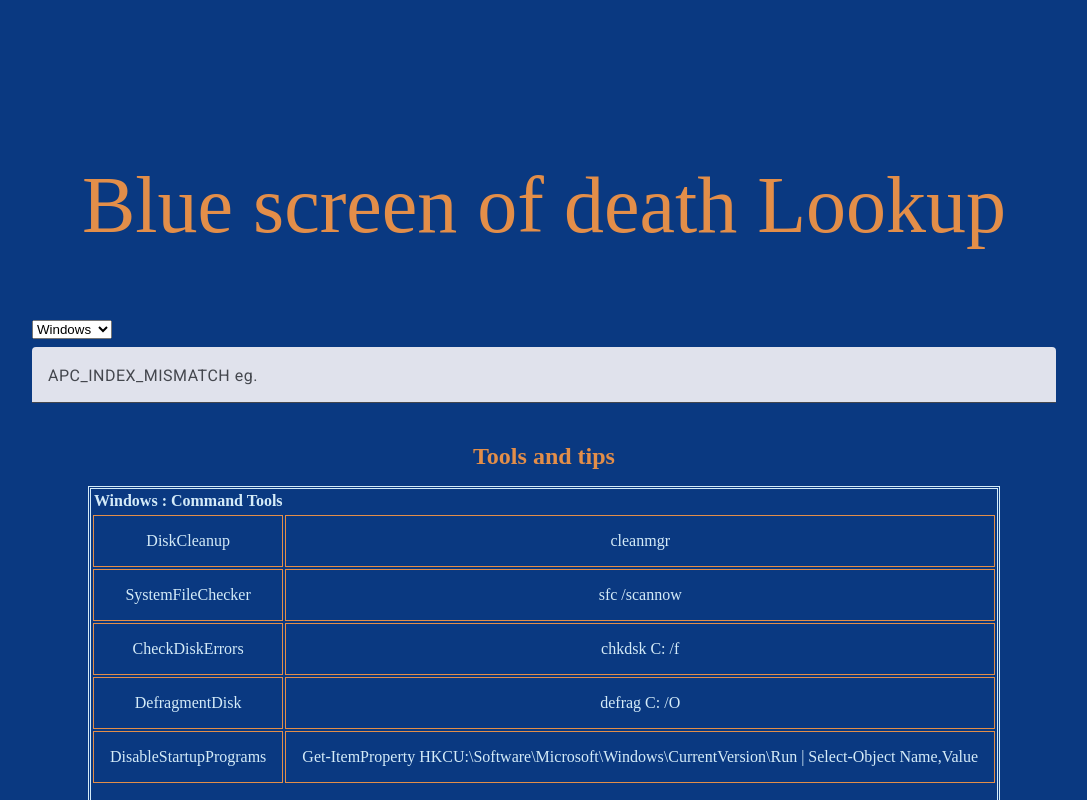
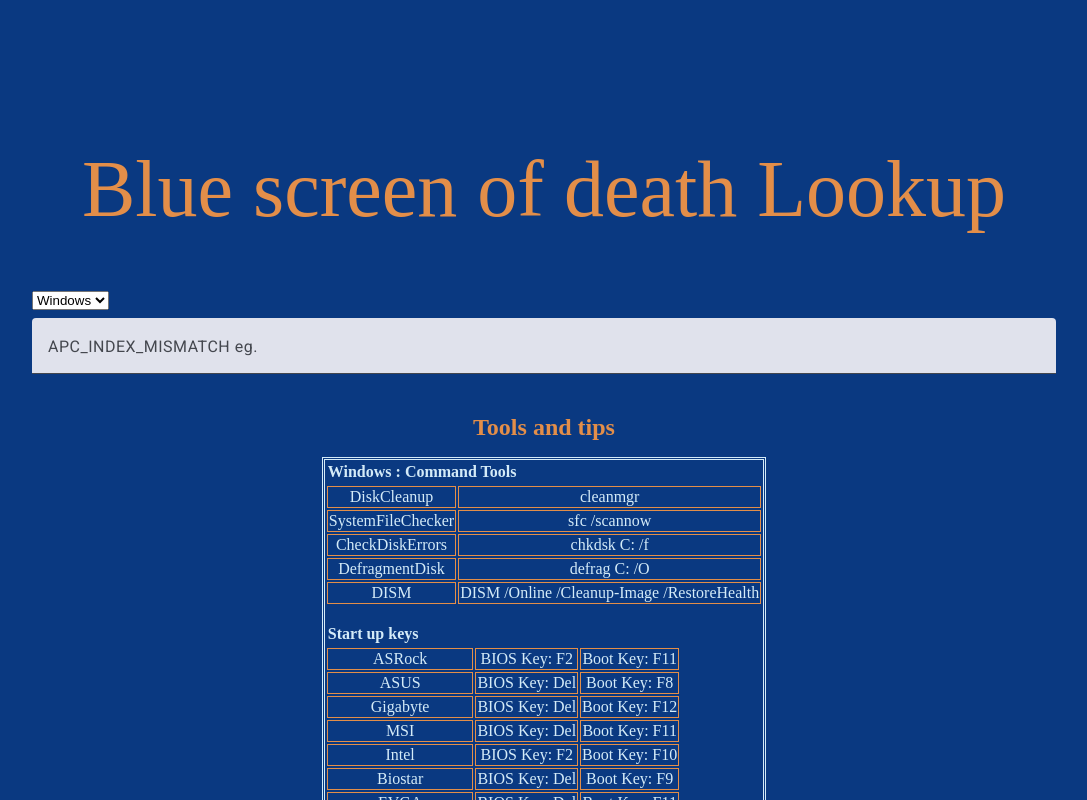
Before and after one commit to WesleyEspinoza/BsodLookup, an Angular app: page / in a window 1280 px wide. Shown: the top 800 px of the page, without its empty margins (96-1183 px from the left). Built offline with nearby package versions, Linux system fonts and the light colour scheme.

Commit message:
style changes

```diff
--- a/src/app/app.component.css
+++ b/src/app/app.component.css
@@ -14,6 +14,7 @@
     display: flex;
     position: relative;
     text-align: center;
+    width: 100%;
     height: fit-content;
     flex-direction: column;
     font-family: 'Accuratist';
@@ -28,7 +29,7 @@ title {
     font-size: 5rem;
     padding-top: 5rem;
     /*top right bottom left*/
-    margin: 5rem auto 2rem auto;
+    margin: 4rem auto 4rem auto;
 }
 
 h2 {
@@ -64,10 +65,10 @@ h2 {
 
 .osSelectionDropdown {
     display: flex;
-    position: absolute;
-    width: 5rem;
+    position: relative;
+    width: fit-content;
     margin-left: 10%;
-    top: 18%;
+    bottom: 0.5rem;
 }
 
 
--- a/src/components/searchresult/searchresult.component.css
+++ b/src/components/searchresult/searchresult.component.css
@@ -7,7 +7,6 @@ table {
     width: 100%;
     text-align: left;
     table-layout: auto;
-    margin-top: 4rem;
     font-family: 'Accuratist';
 }
 
@@ -35,6 +34,5 @@ td {
 
 .matFormField {
     width: 80%;
-    margin-top: 4rem;
     font-family: 'Accuratist';
 }
--- a/src/components/toolsandtipspage/toolsAndTips.component.css
+++ b/src/components/toolsandtipspage/toolsAndTips.component.css
@@ -51,10 +51,9 @@ p {
     position: relative;
     color: #D4EBF8;
     text-align: center;
-    width: 100%;
     /*top right bottom left*/
     margin: 0rem auto 1rem auto;
-
+    background-color: #0A3981;
 }
 
 td {
@@ -64,7 +63,8 @@ td {
     border-left: solid;
     border-width: 1px;
     border-color: #E38E49;
-    padding: 1rem;
+    height: 100%;
+    padding: 1rem auto 1rem auto;
 }
 
 .keyBody {
--- a/src/data/OS_DATA.json
+++ b/src/data/OS_DATA.json
@@ -16,9 +16,9 @@
             "command": "defrag C: /O",
             "description": "Optimizes the performance of the hard drive by defragmenting it."
         },
-        "DisableStartupPrograms": {
-            "command": "Get-ItemProperty HKCU:\\Software\\Microsoft\\Windows\\CurrentVersion\\Run | Select-Object Name,Value",
-            "description": "Displays the list of startup programs to identify and disable unnecessary ones."
+        "DISM": {
+            "command": "DISM /Online /Cleanup-Image /RestoreHealth",
+            "description": "Use this to repair a corrupted system image."
         }
     },
     "macOS": {
```
